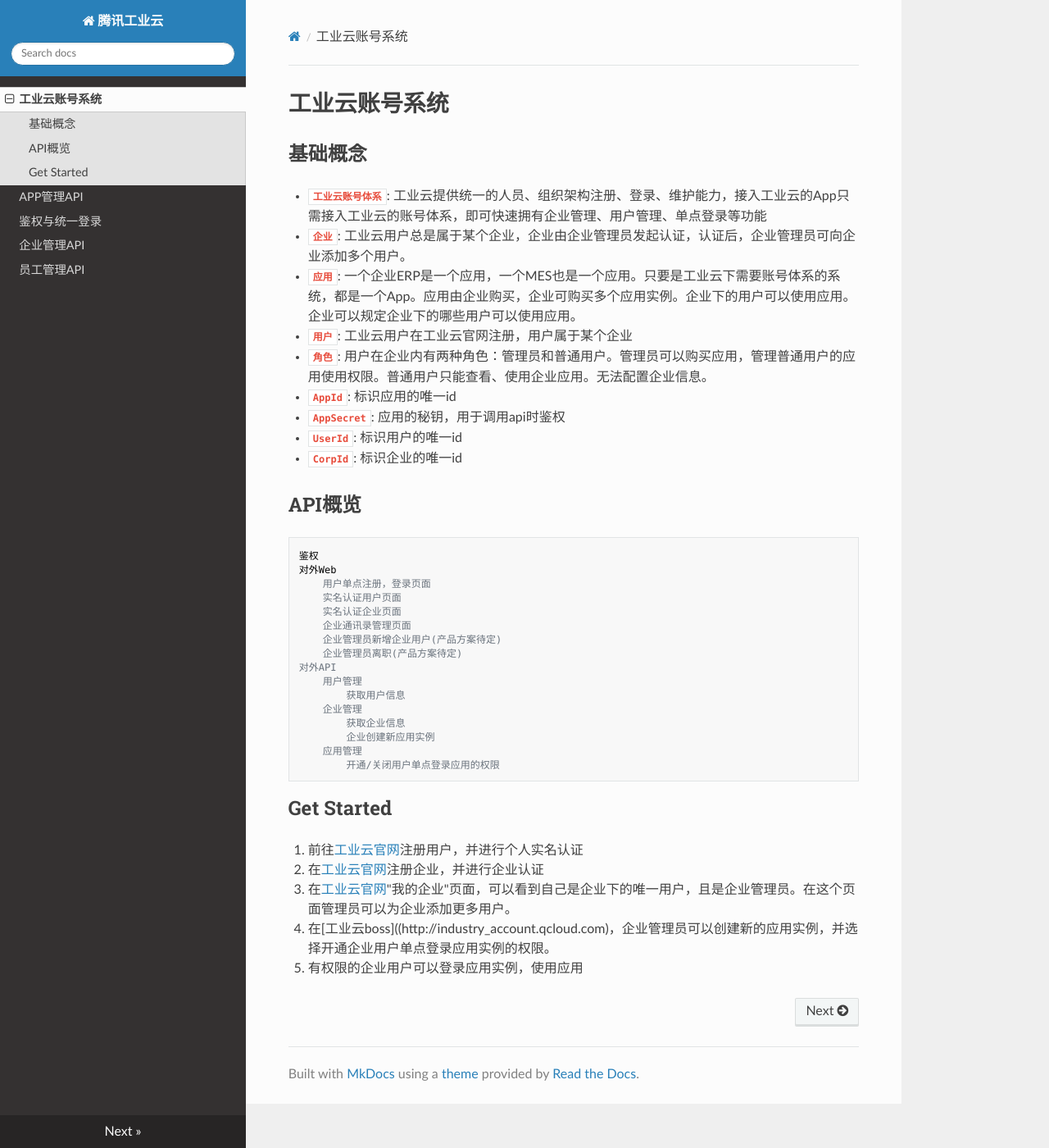
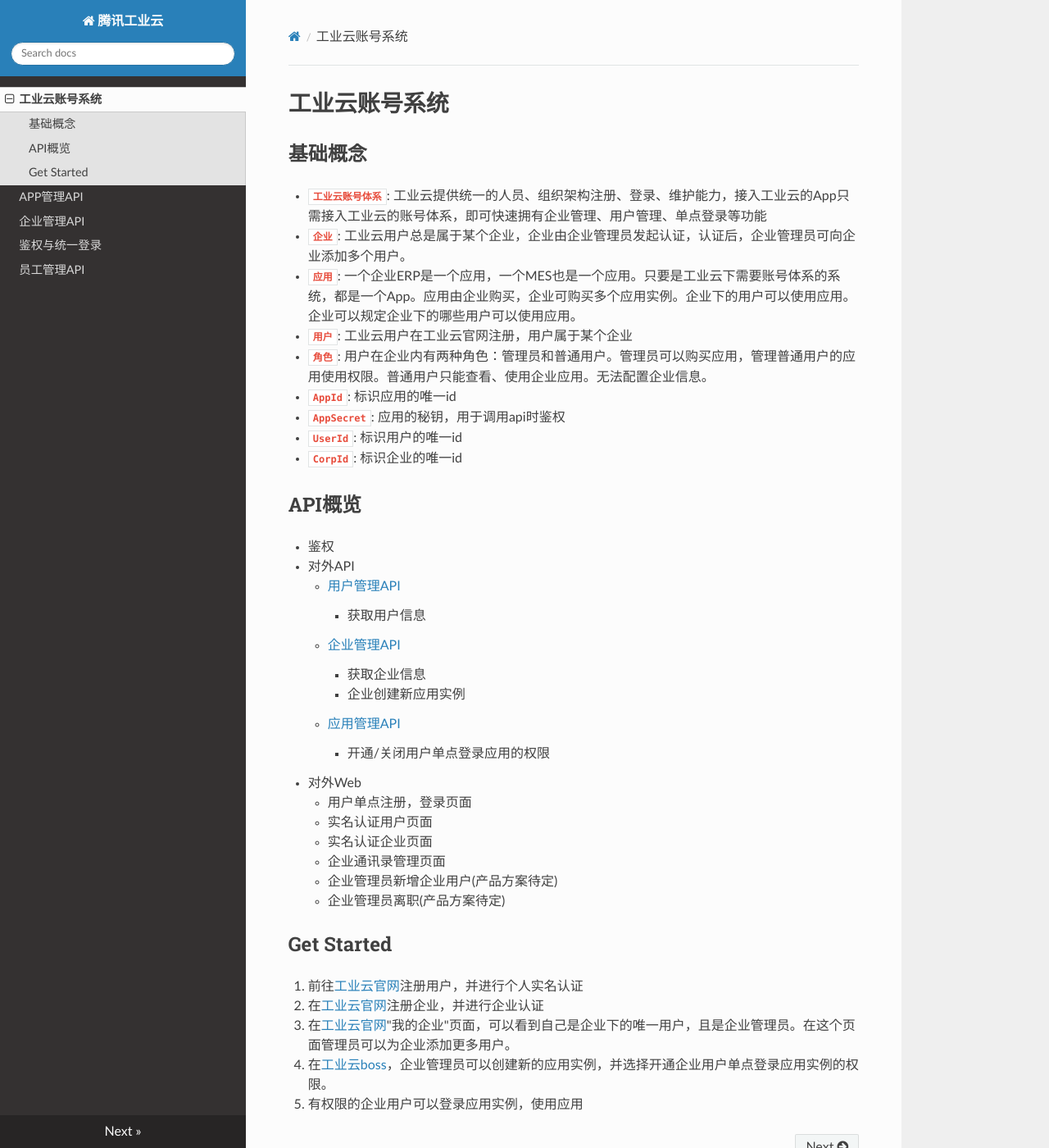
Before and after one commit to victorisildur/industry_account, an MkDocs documentation site: the page built from docs/index.md, in a window 1280 px wide and 1400 px high. Shown: the whole window at 82% size. Built offline with MkDocs 1.6.1, drawn with Linux system fonts in a browser that asks for light colours; nearby versions of some CDN libraries.

Commit message:
style: better fmt

```diff
--- a/docs/index.md
+++ b/docs/index.md
@@ -14,27 +14,28 @@
 
 
 ## API概览
-    鉴权
-    对外Web
-        用户单点注册，登录页面
-        实名认证用户页面
-        实名认证企业页面
-        企业通讯录管理页面
-        企业管理员新增企业用户(产品方案待定)
-        企业管理员离职(产品方案待定)
-    对外API
-        用户管理
-            获取用户信息
-        企业管理
-            获取企业信息
-            企业创建新应用实例
-        应用管理
-            开通/关闭用户单点登录应用的权限
+
+* 鉴权
+* 对外API
+    + [用户管理API](API/user.md)
+        + 获取用户信息
+    + [企业管理API](API/corp.md)
+        + 获取企业信息
+        + 企业创建新应用实例
+    + [应用管理API](API/app.md)
+        + 开通/关闭用户单点登录应用的权限
+* 对外Web
+    + 用户单点注册，登录页面
+    + 实名认证用户页面
+    + 实名认证企业页面
+    + 企业通讯录管理页面
+    + 企业管理员新增企业用户(产品方案待定)
+    + 企业管理员离职(产品方案待定)
 
 ## Get Started
 
 0. 前往[工业云官网](http://industry_account.qcloud.com)注册用户，并进行个人实名认证
 1. 在[工业云官网](http://industry_account.qcloud.com)注册企业，并进行企业认证
 1. 在[工业云官网](http://industry_account.qcloud.com)"我的企业"页面，可以看到自己是企业下的唯一用户，且是企业管理员。在这个页面管理员可以为企业添加更多用户。
-2. 在[工业云boss]((http://industry_account.qcloud.com)，企业管理员可以创建新的应用实例，并选择开通企业用户单点登录应用实例的权限。
+2. 在[工业云boss](http://industry_account.qcloud.com)，企业管理员可以创建新的应用实例，并选择开通企业用户单点登录应用实例的权限。
 3. 有权限的企业用户可以登录应用实例，使用应用
```
Also changed, not shown: docs/corp.md (renamed from docs/organization.md).
